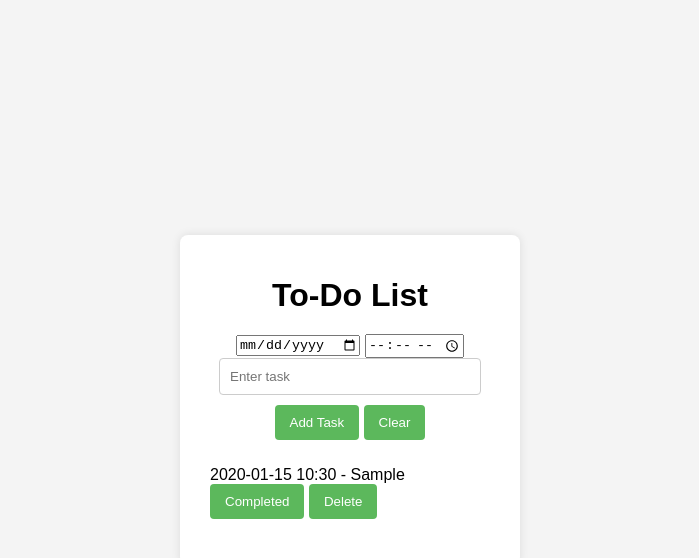
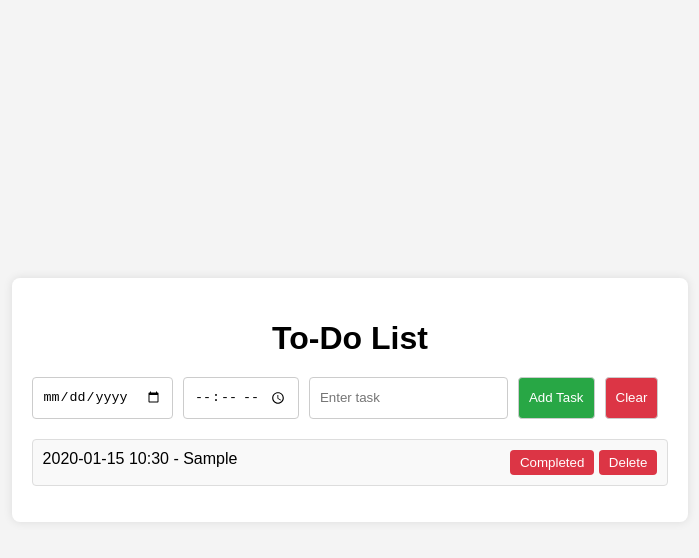
Before and after one commit to shedbabu/To-do-list, a plain HTML site: page index.html in a window 1280 px wide. Both pictures are taken after typing "2020-01-15", "10:30", "Sample" into the empty fields and a click on the button "Add Task". Shown: the whole page, without its empty margins (290-989 px from the left). Drawn offline with Linux system fonts and the light colour scheme.

Commit message:
Update styles.css

```diff
--- a/styles.css
+++ b/styles.css
@@ -1,82 +1,74 @@
 body {
     font-family: Arial, sans-serif;
-    background-color: #f4f4f4;
     display: flex;
     justify-content: center;
     align-items: center;
     height: 100vh;
+    background-color: #f4f4f4;
     margin: 0;
 }
 
 .container {
-    background-color: white;
+    background: #fff;
     padding: 20px;
     border-radius: 8px;
     box-shadow: 0 0 10px rgba(0, 0, 0, 0.1);
-    width: 300px;
-    text-align: center;
 }
 
 h1 {
+    text-align: center;
     margin-bottom: 20px;
 }
 
-input[type="text"], input[type="datetime-local"] {
-    width: 80%;
+.input-section {
+    display: flex;
+    justify-content: space-between;
+    margin-bottom: 20px;
+}
+
+.input-section input,
+.input-section button {
     padding: 10px;
-    margin-bottom: 10px;
+    margin-right: 10px;
     border: 1px solid #ccc;
     border-radius: 4px;
 }
 
-button {
-    padding: 10px 15px;
-    border: none;
-    background-color: #5cb85c;
-    color: white;
-    border-radius: 4px;
+.input-section button {
+    background: #28a745;
+    color: #fff;
     cursor: pointer;
 }
 
-button:hover {
-    background-color: #4cae4c;
+.input-section button:last-child {
+    background: #dc3545;
 }
 
-ul {
+#taskList {
     list-style: none;
     padding: 0;
 }
 
-li {
-    padding: 10px;
-    border-bottom: 1px solid #ccc;
+.task-item {
     display: flex;
     justify-content: space-between;
-    align-items: center;
-    flex-wrap: wrap;
+    padding: 10px;
+    background: #f9f9f9;
+    margin-bottom: 10px;
+    border-radius: 4px;
+    border: 1px solid #ddd;
 }
 
-li:last-child {
-    border-bottom: none;
-}
-
-li.completed {
+.task-item.completed {
     text-decoration: line-through;
     color: #888;
 }
 
-button.delete {
-    background-color: #d9534f;
+.task-item button {
+    background: #dc3545;
+    color: #fff;
+    border: none;
     padding: 5px 10px;
+    cursor: pointer;
     border-radius: 4px;
 }
-
-button.delete:hover {
-    background-color: #c9302c;
-}
-
-.timestamp, .reminder {
-    font-size: 0.8em;
-    color: #888;
-    margin-left: 10px;
-}
```
